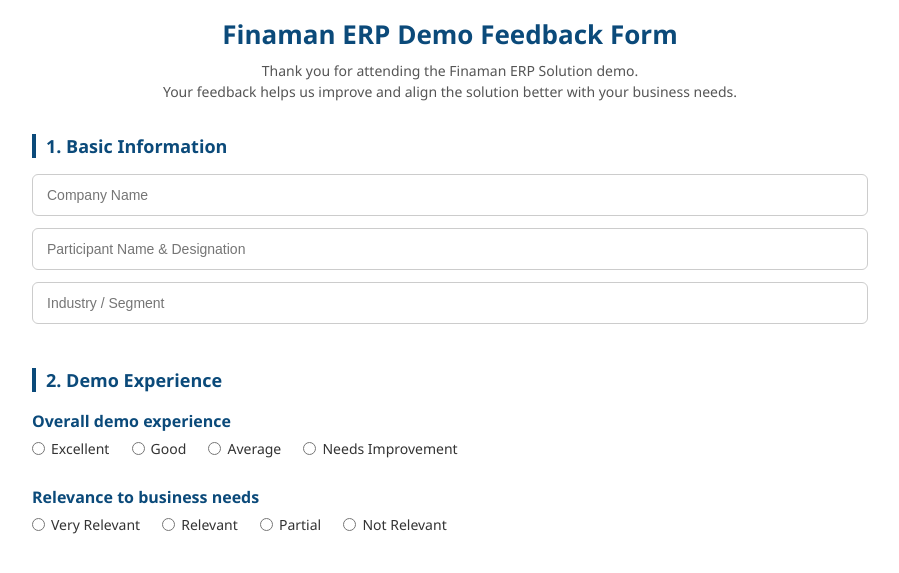
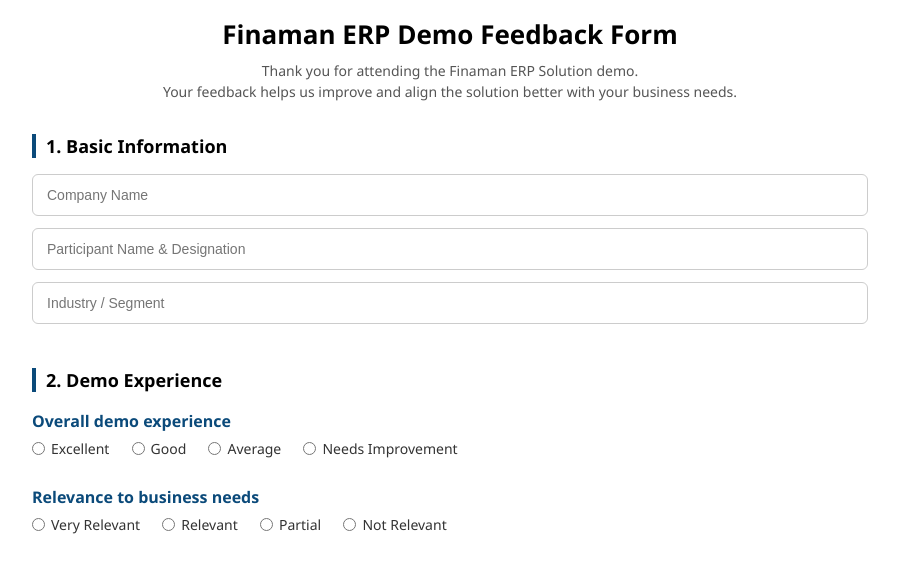
Before and after one commit to Finamanerp/finaman-feedback-form, a plain HTML site: page index.html in a window 1280 px wide. Shown: the part 177-750 px from the top of the page, without its empty margins (190-1089 px from the left). Drawn offline with Linux system fonts and the light colour scheme.

Commit message:
style.css

```diff
--- a/style.css
+++ b/style.css
@@ -68,6 +68,11 @@ body {
   margin-top: 18px;
   margin-bottom: 6px;
   color: #0b4a7a;
+}
+/* Main titles color */
+.form-header h1,
+.section h2 {
+  color: #000000;
 }
 
 /* INPUTS */
```
